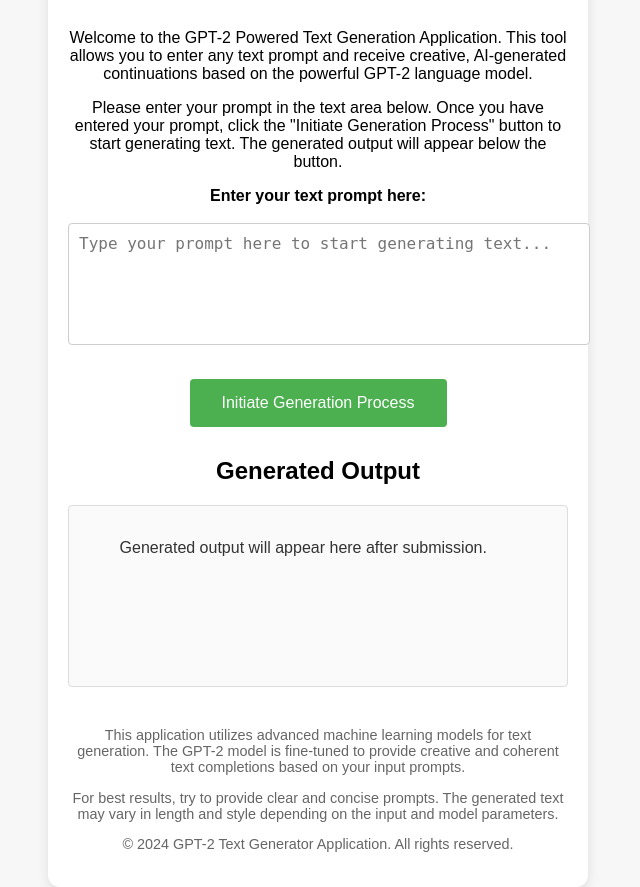
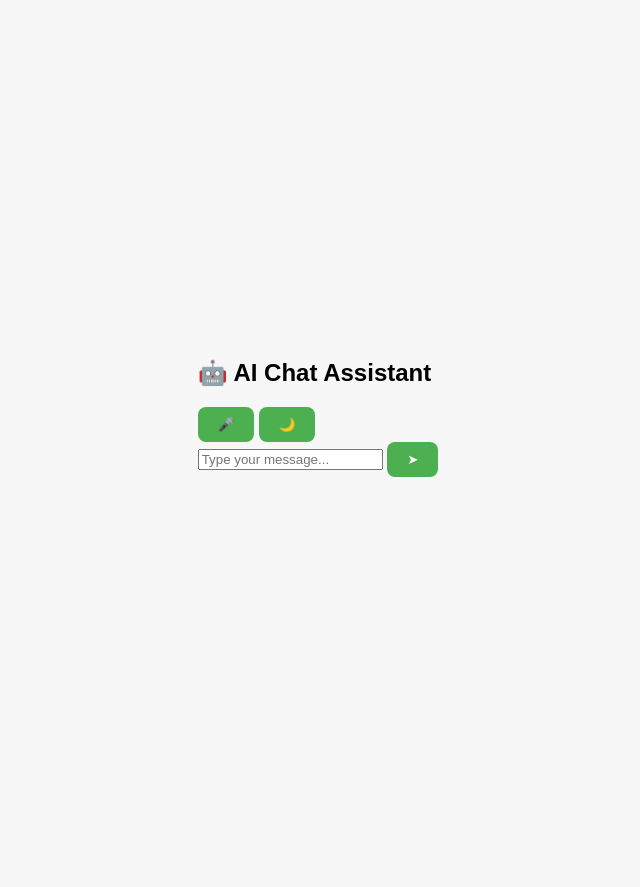
Before and after one commit to ankush850/GPT2-finetune-, a Flask app: page / in a window 1280 px wide. Shown: the whole page, without its empty margins (322-962 px from the left). After the commit the page ends 477 px from the top, so only its background shows below. Run offline with Flask 3, Linux system fonts and the light colour scheme.

Commit message:
Update index.html

```diff
--- a/templates/index.html
+++ b/templates/index.html
@@ -1,71 +1,29 @@
 <!DOCTYPE html>
 <html lang="en">
 <head>
-  <meta charset="UTF-8" />
-  <title>GPT-2 Text Generator Application Interface</title>
-  <link rel="stylesheet" href="/static/style.css" />
-
-
+  <meta charset="UTF-8">
+  <meta name="viewport" content="width=device-width, initial-scale=1.0">
+  <title>ChatGPT Voice Clone</title>
+  <link rel="stylesheet" href="{{ url_for('static', filename='style.css') }}">
 </head>
 <body>
-  <div class="container">
-    <header>
-      <h1> GPT2-Finetune Tools </h1>
-      <p>
-        Welcome to the GPT-2 Powered Text Generation Application. This tool allows you to enter any text prompt and receive creative, AI-generated continuations based on the powerful GPT-2 language model.
-      </p>
-      <p>
-        Please enter your prompt in the text area below. Once you have entered your prompt, click the "Initiate Generation Process" button to start generating text. The generated output will appear below the button.
-      </p>
-    </header>
+  <div class="chat-container">
+    <div class="chat-header">
+      <h2>🤖 AI Chat Assistant</h2>
+      <div class="header-buttons">
+        <button id="mic-btn">🎤</button>
+        <button id="toggle-theme">🌙</button>
+      </div>
+    </div>
 
-    <section id="input-section">
-      <label for="prompt" style="font-weight: bold; display: block; margin-bottom: 8px;">
-        Enter your text prompt here:
-      </label>
-      <textarea
-        id="prompt"
-        name="prompt"
-        placeholder="Type your prompt here to start generating text..."
-        rows="10"
-        cols="80"
-        style="width: 100%; max-width: 800px; padding: 10px; font-size: 1rem; border: 1px solid #ccc; border-radius: 4px;"
-      ></textarea>
-    </section>
+    <div class="chat-box" id="chat-box"></div>
 
-    <section id="button-section" style="margin-top: 20px;">
-      <button
-        type="button"
-        onclick="generateTextFunctionCall()"
-        style="background-color: #4caf50; color: white; padding: 15px 32px; font-size: 16px; border: none; border-radius: 4px; cursor: pointer;"
-      >
-        Initiate Generation Process
-      </button>
-    </section>
-
-    <section id="response-section" style="margin-top: 30px;">
-      <h2>Generated Output</h2>
-      <div
-        id="response"
-        style="min-height: 150px; padding: 15px; border: 1px solid #ddd; border-radius: 4px; background-color: #fafafa; font-family: Arial, sans-serif; color: #333; white-space: pre-wrap; word-wrap: break-word;"
-      >
-        Generated output will appear here after submission.
-      </div>
-    </section>
-
-    <footer style="margin-top: 40px; font-size: 0.9rem; color: #666; text-align: center;">
-      <p>
-        This application utilizes advanced machine learning models for text generation. The GPT-2 model is fine-tuned to provide creative and coherent text completions based on your input prompts.
-      </p>
-      <p>
-        For best results, try to provide clear and concise prompts. The generated text may vary in length and style depending on the input and model parameters.
-      </p>
-      <p>
-        &copy; 2024 GPT-2 Text Generator Application. All rights reserved.
-      </p>
-    </footer>
+    <div class="chat-input">
+      <input type="text" id="user-input" placeholder="Type your message...">
+      <button id="send-btn">➤</button>
+    </div>
   </div>
 
-
+  <script src="{{ url_for('static', filename='script.js') }}"></script>
 </body>
 </html>
```
